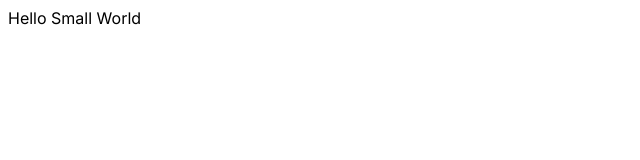
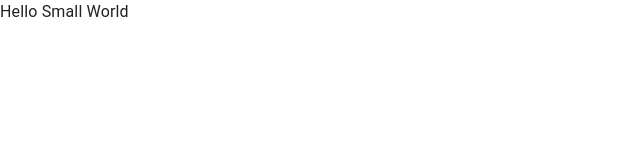
Before and after one commit to jinscoe/nextjs13-tutorial, a Next.js app: page / in a window 1280 px wide. Shown: the top 160 px of the page, without its empty margins (0-640 px from the left). Built offline with nearby package versions, Linux system fonts and the light colour scheme.

Commit message:
added initial theming stuff and date picker imports

```diff
--- a/src/app/layout.tsx
+++ b/src/app/layout.tsx
@@ -1,10 +1,14 @@
-import './globals.scss'
-import type { Metadata } from 'next'
-import { Inter } from 'next/font/google'
+"use client";
 
-const inter = Inter({ subsets: ['latin'] })
+import './globals.scss';
+import React, { useState } from "react";
+import { lightTheme, darkTheme } from "./theme/theme";
+import { ThemeProvider, CssBaseline } from "@mui/material";
+import { LocalizationProvider } from "@mui/x-date-pickers";
+import { AdapterDayjs } from "@mui/x-date-pickers/AdapterDayjs";
 
-export const metadata: Metadata = {
+// Removed the export, keeping the metadata here if needed later
+const metadata = {
   title: 'Create Next App',
   description: 'Generated by create next app',
 }
@@ -14,9 +18,19 @@ export default function RootLayout({
 }: {
   children: React.ReactNode
 }) {
+
+  const [isDark, setIsDark] = useState(false);
+    const switchTheme: any = () => {
+      setIsDark (!isDark);
+    };
   return (
     <html lang="en">
-      <body className={inter.className}>{children}</body>
+      <ThemeProvider theme={ isDark ? darkTheme : lightTheme }>
+        <LocalizationProvider dateAdapter={ AdapterDayjs  }>
+          <CssBaseline />
+          <body>{children}</body>
+        </LocalizationProvider>
+      </ThemeProvider>
     </html>
   )
 }
--- /dev/null
+++ b/src/app/theme/theme.ts
@@ -0,0 +1,20 @@
+"use client";
+import { createTheme } from "@mui/material/styles";
+
+export const darkTheme = createTheme({
+    palette:{
+        mode: "dark",
+        primary: {
+            main: "#1F6FFF",
+        },
+    },
+});
+
+export const lightTheme = createTheme({
+    palette:{
+        mode: "light",
+        primary: {
+            main: "#1F6FFF",
+        },
+    },
+});
```
Also changed, not shown: package.json (+11 -0 lines), 1 other file (tests, documents, lock files or other folders).
